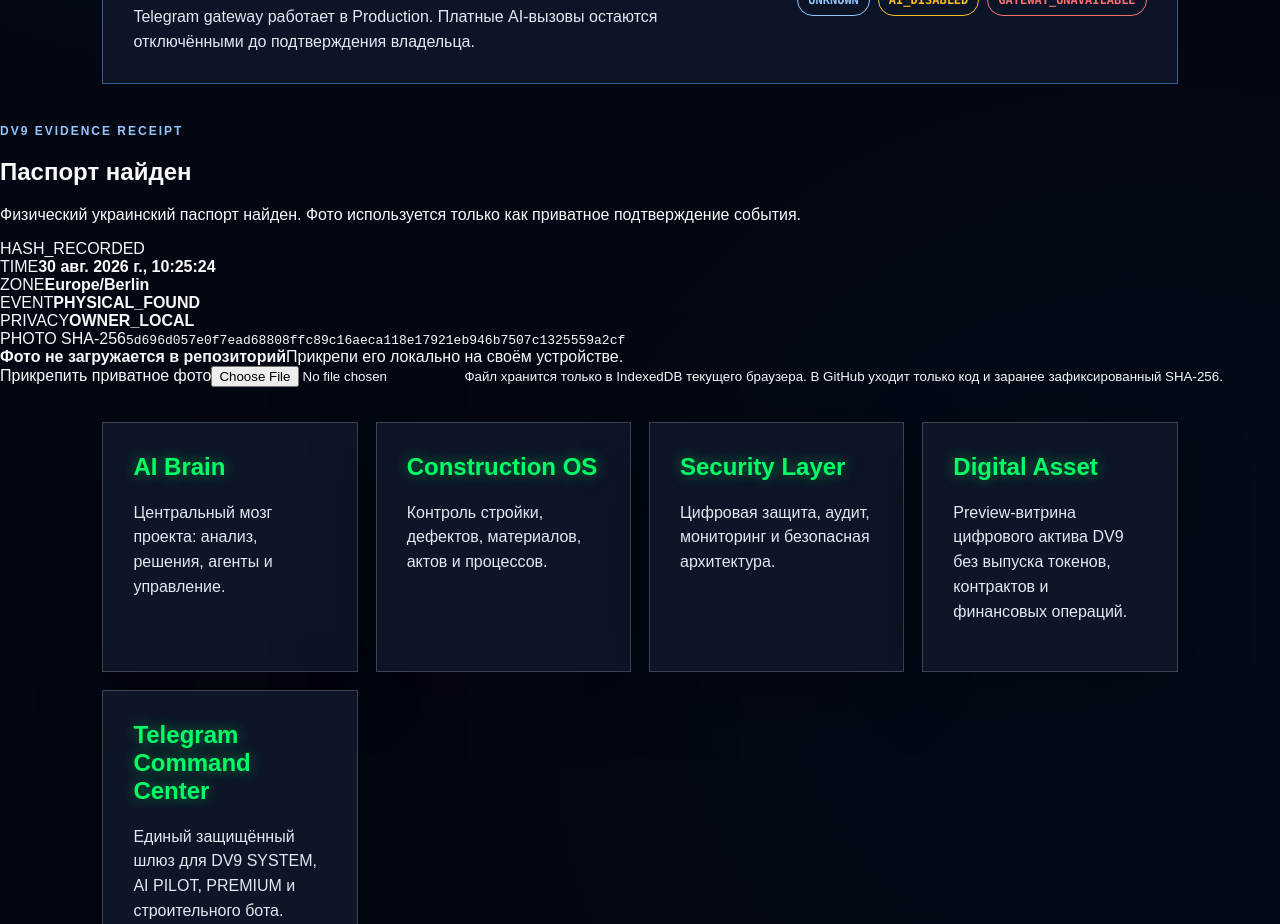
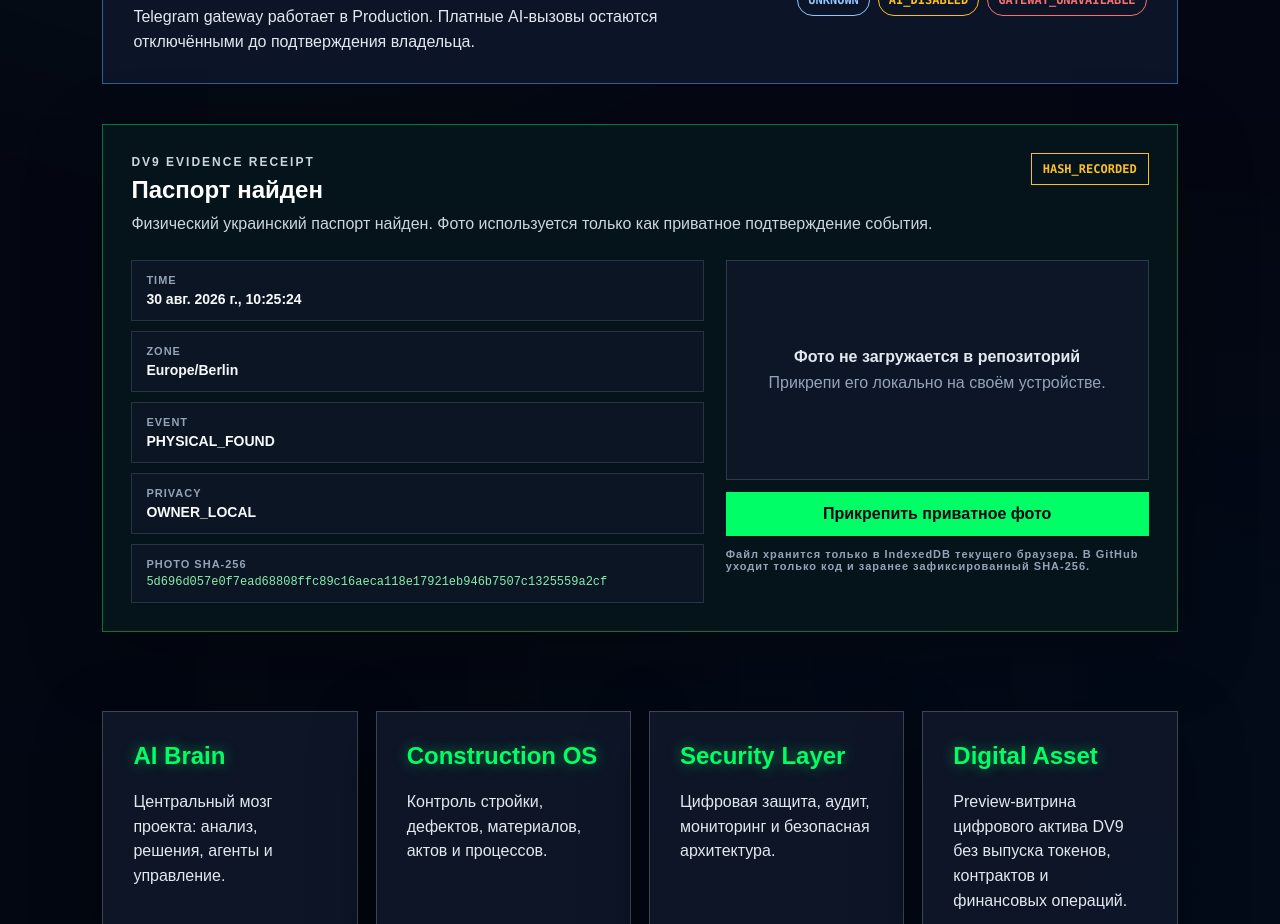
Before and after one commit to akila777111-ctrl/dv9ai, a React (Vite) app: page / in a window 1280 px wide. Shown: the part 860-1784 px from the top of the page. Built offline with nearby package versions, Linux system fonts and the light colour scheme; no server answers.

Commit message:
style: add private evidence receipt panel

```diff
--- a/src/App.css
+++ b/src/App.css
@@ -52,7 +52,8 @@
 
 .nav a:focus-visible,
 .buttons a:focus-visible,
-.ctaButton:focus-visible {
+.ctaButton:focus-visible,
+.evidenceAttach:focus-within {
   outline: 3px solid #ffffff;
   outline-offset: 4px;
 }
@@ -177,6 +178,145 @@
 .statusPill--ok { color: #4ade80; }
 .statusPill--error { color: #f87171; }
 
+.evidencePanel {
+  margin: 0 8% 44px;
+  padding: 28px;
+  border: 1px solid rgba(0, 255, 102, 0.42);
+  background: rgba(6, 20, 27, 0.9);
+  box-shadow: 0 22px 70px rgba(0, 0, 0, 0.3);
+}
+
+.evidenceHeader {
+  display: flex;
+  align-items: flex-start;
+  justify-content: space-between;
+  gap: 18px;
+  margin-bottom: 24px;
+}
+
+.evidenceHeader h2 {
+  margin: 5px 0 8px;
+  color: #ffffff;
+}
+
+.evidenceHeader p {
+  margin: 0;
+  color: #cbd5e1;
+  line-height: 1.5;
+}
+
+.evidenceState {
+  flex: 0 0 auto;
+  padding: 8px 11px;
+  border: 1px solid #fbbf24;
+  color: #fbbf24;
+  font-family: ui-monospace, SFMono-Regular, Menlo, monospace;
+  font-size: 12px;
+  font-weight: 900;
+}
+
+.evidenceState--verified {
+  color: #4ade80;
+  border-color: #4ade80;
+  box-shadow: 0 0 24px rgba(74, 222, 128, 0.18);
+}
+
+.evidenceGrid {
+  display: grid;
+  grid-template-columns: minmax(0, 1.15fr) minmax(250px, 0.85fr);
+  gap: 22px;
+}
+
+.evidenceMeta {
+  display: grid;
+  gap: 10px;
+}
+
+.evidenceMeta > div {
+  display: grid;
+  gap: 5px;
+  padding: 13px 14px;
+  border: 1px solid rgba(148, 163, 184, 0.2);
+  background: rgba(15, 23, 42, 0.66);
+}
+
+.evidenceMeta span,
+.evidencePhoto small {
+  color: #94a3b8;
+  font-size: 11px;
+  font-weight: 800;
+  letter-spacing: 1px;
+}
+
+.evidenceMeta strong {
+  color: #f8fafc;
+  font-size: 14px;
+}
+
+.evidenceHash code {
+  overflow-wrap: anywhere;
+  color: #86efac;
+  font-size: 12px;
+}
+
+.evidencePhoto {
+  display: flex;
+  flex-direction: column;
+  gap: 12px;
+}
+
+.evidencePhoto img,
+.evidencePlaceholder {
+  width: 100%;
+  min-height: 220px;
+  max-height: 340px;
+  object-fit: cover;
+  border: 1px solid rgba(148, 163, 184, 0.25);
+  background: rgba(15, 23, 42, 0.8);
+}
+
+.evidencePlaceholder {
+  display: flex;
+  flex-direction: column;
+  align-items: center;
+  justify-content: center;
+  gap: 8px;
+  padding: 26px;
+  text-align: center;
+  color: #e2e8f0;
+}
+
+.evidencePlaceholder span {
+  color: #94a3b8;
+}
+
+.evidenceAttach {
+  display: inline-flex;
+  justify-content: center;
+  align-items: center;
+  padding: 13px 16px;
+  background: #00ff66;
+  color: #020617;
+  font-weight: 900;
+  cursor: pointer;
+}
+
+.evidenceAttach input {
+  position: absolute;
+  width: 1px;
+  height: 1px;
+  overflow: hidden;
+  clip: rect(0 0 0 0);
+  clip-path: inset(50%);
+  white-space: nowrap;
+}
+
+.evidenceError {
+  margin: 0;
+  color: #fca5a5;
+  font-size: 13px;
+}
+
 .card {
   padding: 30px;
   background: rgba(15, 23, 42, 0.9);
@@ -235,14 +375,23 @@
     padding: 25px 5%;
   }
 
-  .runtimePanel {
+  .runtimePanel,
+  .evidencePanel {
     margin: 0 5% 30px;
     padding: 24px;
+  }
+
+  .runtimePanel,
+  .evidenceGrid {
     grid-template-columns: 1fr;
   }
 
   .runtimeStatuses {
     justify-content: flex-start;
+  }
+
+  .evidenceHeader {
+    flex-direction: column;
   }
 
   .cta {
```
